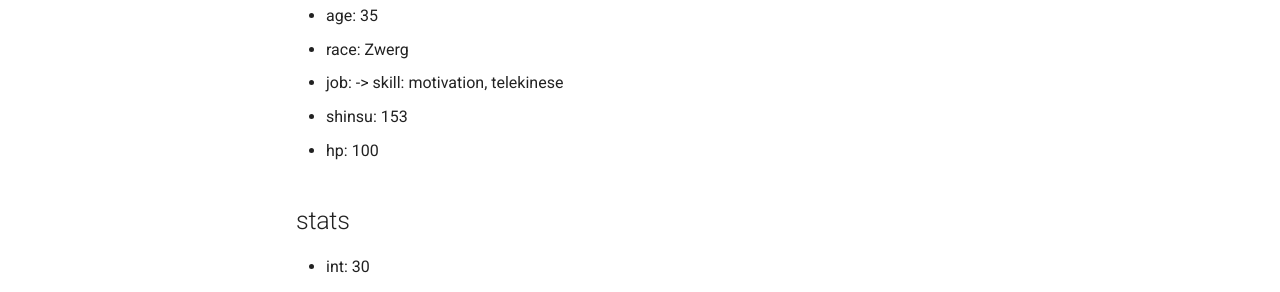
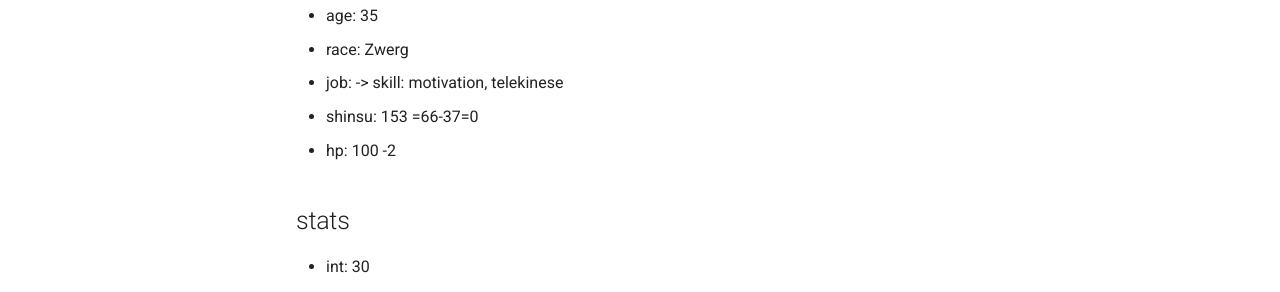
Before and after one commit to mkdocs-pnp/avalon, an MkDocs documentation site: the page built from docs/character/shaggy.md, in a window 1280 px wide and 900 px high. Shown: the part 336-628 px from the top of the window. Built offline with MkDocs 1.6.1 and Material for MkDocs 9.7.7, drawn with Linux system fonts in a browser that asks for light colours.

Commit message:
Update shaggy.md

```diff
--- a/docs/character/shaggy.md
+++ b/docs/character/shaggy.md
@@ -8,8 +8,8 @@
 * age: 35
 * race: Zwerg
 * job: -> skill: motivation, telekinese
-* shinsu: 153
-* hp: 100
+* shinsu: 153 =66-37=0
+* hp: 100 -2
 
 ## stats
 
```
